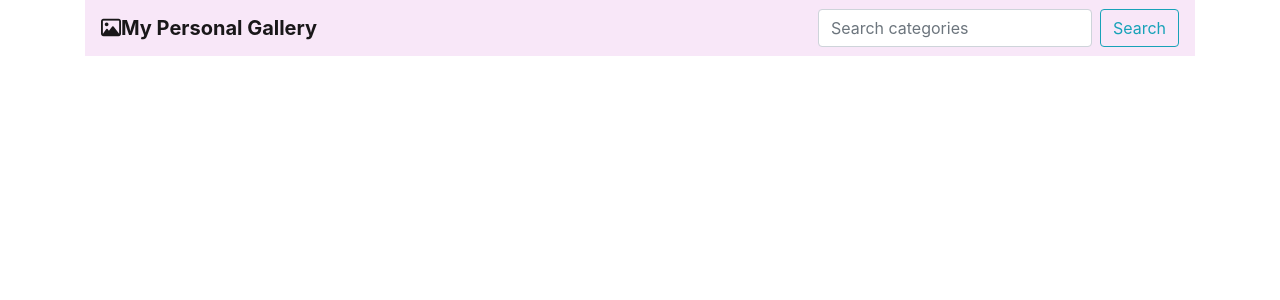
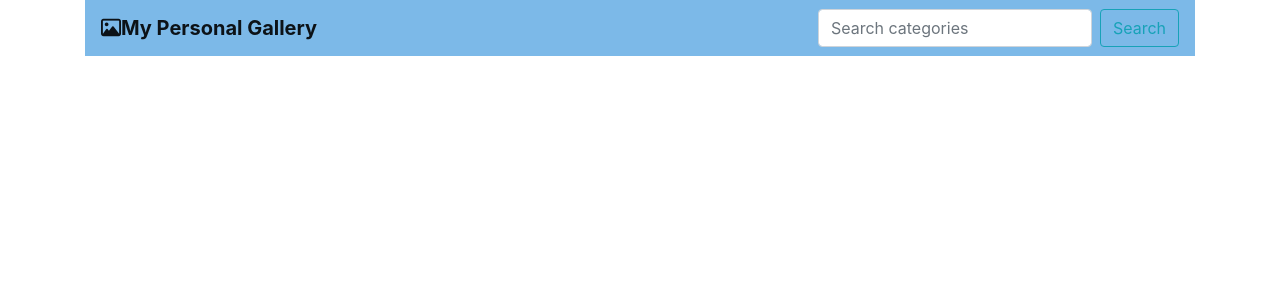
Before and after one commit to Gitongamiriam/personal-gallery, a Django app: page / in a window 1280 px wide. Shown: the top 300 px of the page. Run offline with Django 3.2, Linux system fonts and the light colour scheme; some libraries are stand-ins or nearby versions; some web fonts are replaced.

Commit message:
Add a color on the nav

```diff
--- a/photo/templates/base.html
+++ b/photo/templates/base.html
@@ -24,7 +24,7 @@
 
     {% block content %}
     <div class="container">
-            <nav class="navbar navbar-expand-lg navbar-light" style="background-color: #D8D3;">
+            <nav class="navbar navbar-expand-lg navbar-light" style="background-color:#7CB9E8;">
                     <button class="navbar-toggler" type="button" data-toggle="collapse" data-target="#navbarTogglerDemo01" aria-controls="navbarTogglerDemo01" aria-expanded="false" aria-label="Toggle navigation">
                       <span class="navbar-toggler-icon"></span>
                     </button>
```
